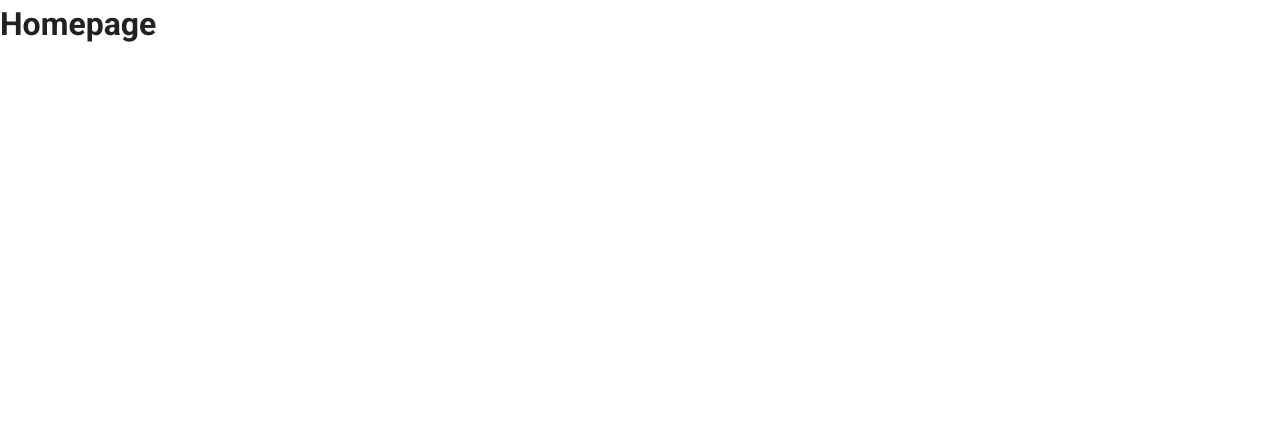
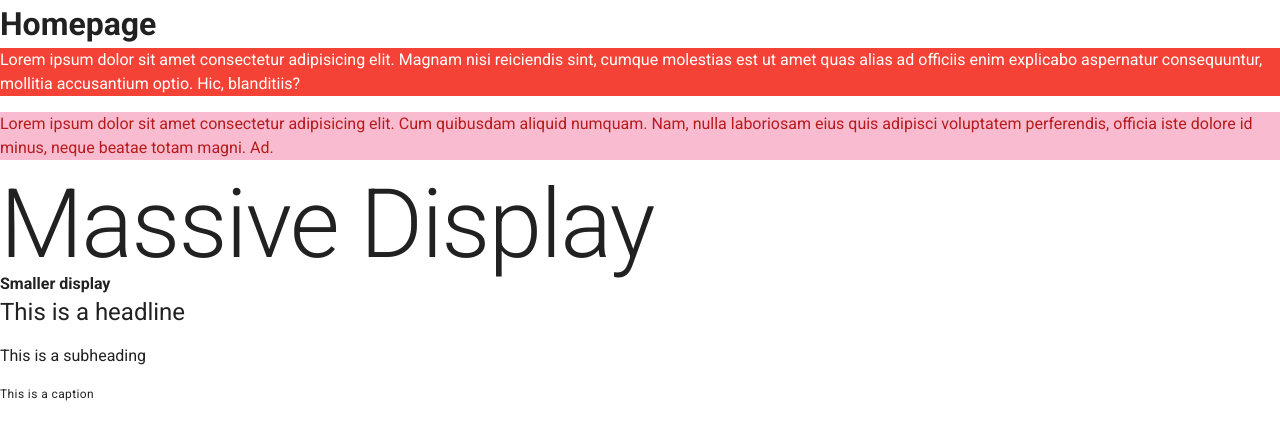
Before and after one commit to new-media-art/todo-ninja, a Vue app: page / in a window 1280 px wide. Shown: the top 440 px of the page. Built offline with nearby package versions, Linux system fonts and the light colour scheme.

Commit message:
end of day commit

```diff
--- a/src/views/HomeView.vue
+++ b/src/views/HomeView.vue
@@ -1,6 +1,13 @@
 <template>
   <div class="home">
     <h1>Homepage</h1>
+    <p class="red white--text">Lorem ipsum dolor sit amet consectetur adipisicing elit. Magnam nisi reiciendis sint, cumque molestias est ut amet quas alias ad officiis enim explicabo aspernatur consequuntur, mollitia accusantium optio. Hic, blanditiis?</p>
+    <p class="pink lighten-4 red--text text--darken-4">Lorem ipsum dolor sit amet consectetur adipisicing elit. Cum quibusdam aliquid numquam. Nam, nulla laboriosam eius quis adipisci voluptatem perferendis, officia iste dolore id minus, neque beatae totam magni. Ad.</p>
+    <h1 class="display-4">Massive Display</h1>
+    <h4 class="dispaly-1">Smaller display</h4>
+    <p class="headline">This is a headline</p>
+    <p class="subheading">This is a subheading</p>
+    <p class="caption">This is a caption</p>
   </div>
 </template>
 
```
